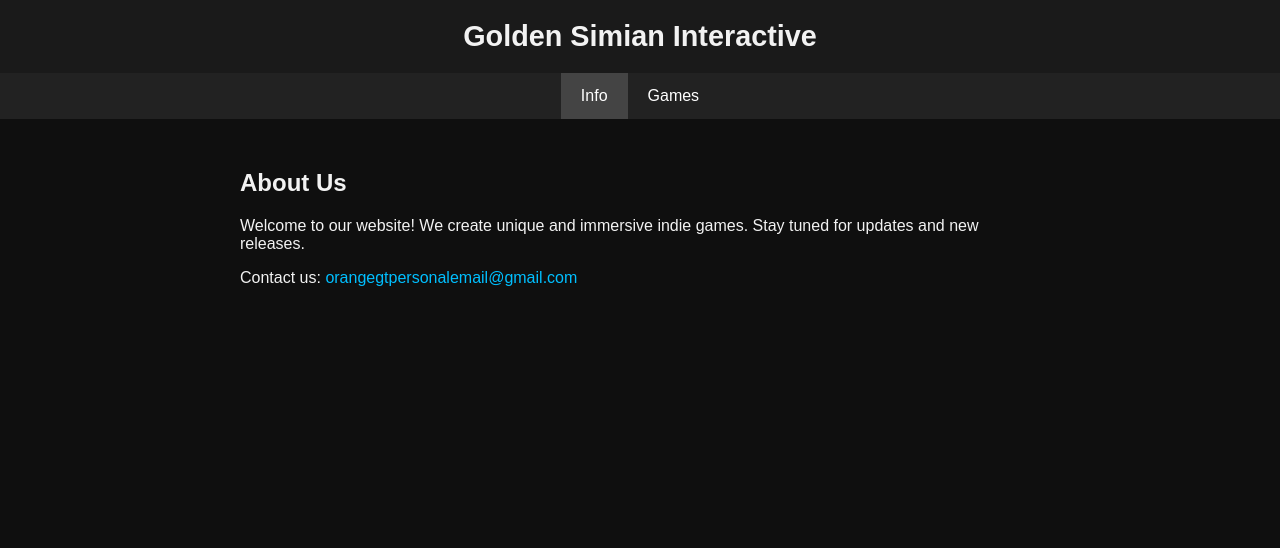
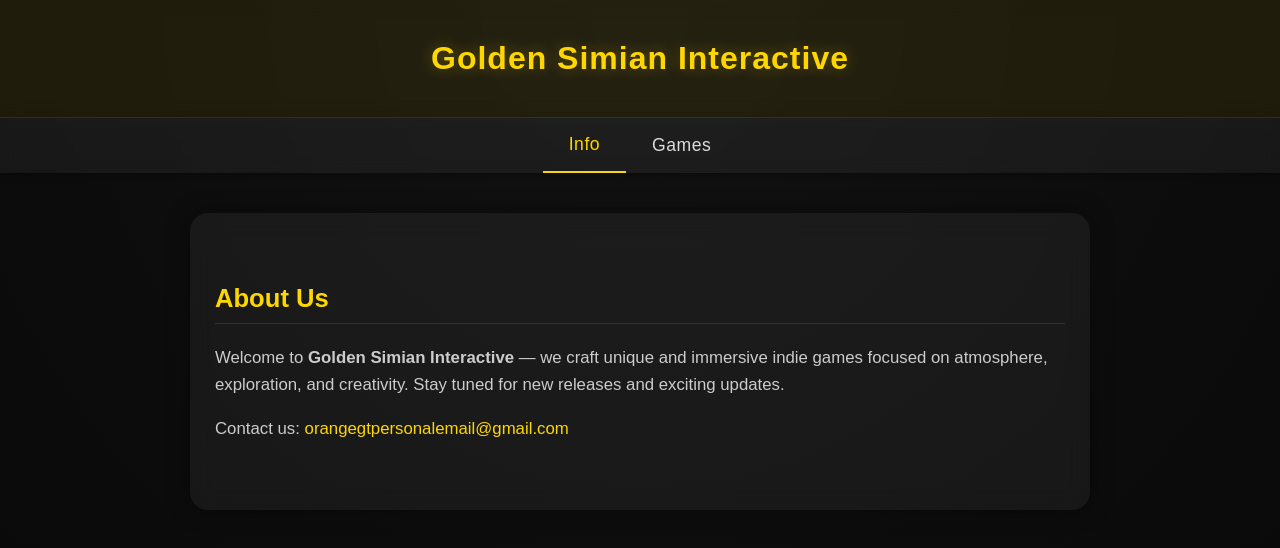
Before and after one commit to Fluide-Dev/Fluide-Dev.github.io, a plain HTML site: page index.html in a window 1280 px wide. Drawn offline with Linux system fonts and the light colour scheme.

Commit message:
Enhance styles and update content in index.html

```diff
--- a/index.html
+++ b/index.html
@@ -5,55 +5,133 @@
   <meta name="viewport" content="width=device-width, initial-scale=1.0" />
   <title>Golden Simian Interactive</title>
   <style>
+    /* ===== GLOBAL STYLES ===== */
     body {
-      font-family: Arial, sans-serif;
-      background-color: #0f0f0f;
+      font-family: 'Poppins', Arial, sans-serif;
+      background: radial-gradient(circle at top, #121212 0%, #0a0a0a 100%);
       color: #f2f2f2;
       margin: 0;
       padding: 0;
+      overflow-x: hidden;
     }
 
     header {
-      background-color: #1a1a1a;
+      background: rgba(255, 215, 0, 0.08);
+      backdrop-filter: blur(10px);
       text-align: center;
-      padding: 20px;
-      font-size: 1.8em;
-      font-weight: bold;
+      padding: 40px 10px;
+      font-size: 2em;
+      font-weight: 700;
+      color: #ffd700;
+      text-shadow: 0 0 15px rgba(255, 215, 0, 0.3);
+      letter-spacing: 1px;
+      border-bottom: 1px solid rgba(255, 255, 255, 0.1);
     }
 
+    /* ===== TABS ===== */
     .tabs {
       display: flex;
       justify-content: center;
-      background-color: #222;
+      background: rgba(255, 255, 255, 0.05);
+      backdrop-filter: blur(8px);
+      position: sticky;
+      top: 0;
+      z-index: 10;
+      box-shadow: 0 2px 8px rgba(0, 0, 0, 0.3);
     }
 
     .tab {
-      padding: 14px 20px;
+      padding: 16px 26px;
       cursor: pointer;
-      background-color: #222;
       border: none;
-      color: white;
-      font-size: 1em;
-      transition: 0.3s;
+      background: transparent;
+      color: #ddd;
+      font-size: 1.1em;
+      font-weight: 500;
+      letter-spacing: 0.5px;
+      transition: all 0.3s ease;
     }
 
-    .tab:hover, .tab.active {
-      background-color: #444;
+    .tab:hover {
+      color: #ffd700;
+      transform: scale(1.05);
     }
 
+    .tab.active {
+      color: #ffd700;
+      border-bottom: 2px solid #ffd700;
+    }
+
+    /* ===== CONTENT ===== */
     .content {
-      padding: 30px;
-      max-width: 800px;
-      margin: 0 auto;
+      padding: 50px 25px;
+      max-width: 850px;
+      margin: 40px auto;
+      background: rgba(255, 255, 255, 0.05);
+      border-radius: 18px;
+      backdrop-filter: blur(12px);
+      box-shadow: 0 0 25px rgba(0, 0, 0, 0.4);
+      transition: opacity 0.5s ease;
+    }
+
+    h2 {
+      color: #ffd700;
+      font-size: 1.6em;
+      border-bottom: 1px solid rgba(255, 255, 255, 0.1);
+      padding-bottom: 10px;
+    }
+
+    p, li {
+      line-height: 1.6em;
+      color: #ccc;
+      font-size: 1.05em;
     }
 
     a {
-      color: #00bfff;
+      color: #ffd700;
       text-decoration: none;
+      transition: color 0.3s ease;
     }
 
     a:hover {
-      text-decoration: underline;
+      color: #fff176;
+      text-shadow: 0 0 8px rgba(255, 215, 0, 0.4);
+    }
+
+    ul {
+      list-style: none;
+      padding: 0;
+    }
+
+    li {
+      background: rgba(255, 255, 255, 0.04);
+      margin: 10px 0;
+      padding: 15px 20px;
+      border-radius: 10px;
+      transition: transform 0.3s ease, background 0.3s ease;
+    }
+
+    li:hover {
+      background: rgba(255, 255, 255, 0.08);
+      transform: translateY(-3px);
+    }
+
+    /* ===== MOBILE ===== */
+    @media (max-width: 600px) {
+      header {
+        font-size: 1.6em;
+        padding: 25px;
+      }
+
+      .tab {
+        padding: 12px 14px;
+        font-size: 1em;
+      }
+
+      .content {
+        padding: 25px 18px;
+        margin: 20px;
+      }
     }
   </style>
 </head>
@@ -62,16 +140,16 @@
   <header>Golden Simian Interactive</header>
 
   <div class="tabs">
-    <button class="tab active" onclick="showTab('info')">Info</button>
-    <button class="tab" onclick="showTab('games')">Games</button>
+    <button class="tab active" onclick="showTab('info', event)">Info</button>
+    <button class="tab" onclick="showTab('games', event)">Games</button>
   </div>
 
   <div class="content" id="info">
     <h2>About Us</h2>
     <p>
-      <!-- Change this text easily -->
-      Welcome to our website! We create unique and immersive indie games.
-      Stay tuned for updates and new releases.
+      Welcome to <strong>Golden Simian Interactive</strong> — we craft unique and immersive indie games
+      focused on atmosphere, exploration, and creativity.
+      Stay tuned for new releases and exciting updates.
     </p>
     <p>
       Contact us: <a href="mailto:orangegtpersonalemail@gmail.com">orangegtpersonalemail@gmail.com</a>
@@ -81,14 +159,13 @@
   <div class="content" id="games" style="display: none;">
     <h2>Our Games</h2>
     <ul>
-      <!-- Add or remove games easily -->
-      <li><strong>Game 1:</strong> <a href="#">Munkie Mayhem</a> – Run Around And Have Fun With Friends And More.</li>
-      <li><strong>Game 3:</strong> <a href="#">Coming Soon...</a></li>
+      <li><strong>Munkie Mayhem:</strong> <a href="#">Run Around And Have Fun With Friends And More</a>.</li>
+      <li><strong>Coming Soon...</strong></li>
     </ul>
   </div>
 
   <script>
-    function showTab(tabName) {
+    function showTab(tabName, event) {
       document.querySelectorAll('.content').forEach(div => div.style.display = 'none');
       document.getElementById(tabName).style.display = 'block';
       document.querySelectorAll('.tab').forEach(btn => btn.classList.remove('active'));
```
